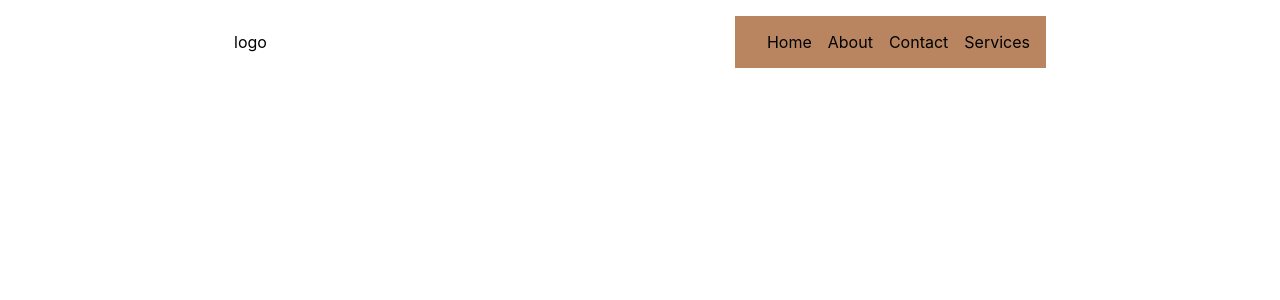
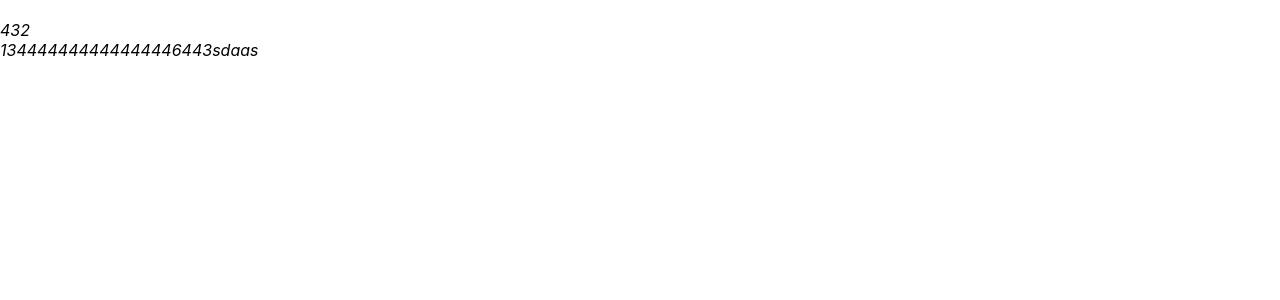
Before and after one commit to rudalkunwar/myfirstreactapp, a React (Create React App) app: page / in a window 1280 px wide. Shown: the top 300 px of the page. Built offline with nearby package versions, Linux system fonts and the light colour scheme.

Commit message:
props done

```diff
--- a/src/App.js
+++ b/src/App.js
@@ -1,9 +1,13 @@
 import './App.css';
 import Navbar from './Components/Navbar/navbar';
+import Number from './Components/Numbers';
+import Num from './Components/Num';
 function App() {
   return (
     <div>
-      <Navbar/>
+      {/* <Navbar/> */}
+      <Num num="432"/>
+      <Number n="134444444444444446443"/>
     </div>
   );
 }
--- /dev/null
+++ b/src/Components/Num.js
@@ -0,0 +1,10 @@
+import React from "react";
+const num = (props) => {
+  return <div>
+    <i>
+      <br />
+      {props.num}
+    </i>
+  </div>;
+};
+export default num;
--- /dev/null
+++ b/src/Components/Numbers.js
@@ -0,0 +1,17 @@
+import React,{Component} from "react";
+class Number extends Component{
+    constructor(props){
+        super(props);
+        this.props = props;
+    }
+    render(){
+        return (
+            <div>
+                <i>
+                    {this.props.n}sdaas
+                </i>
+            </div>
+        );
+    }
+}
+export default Number ;
```
